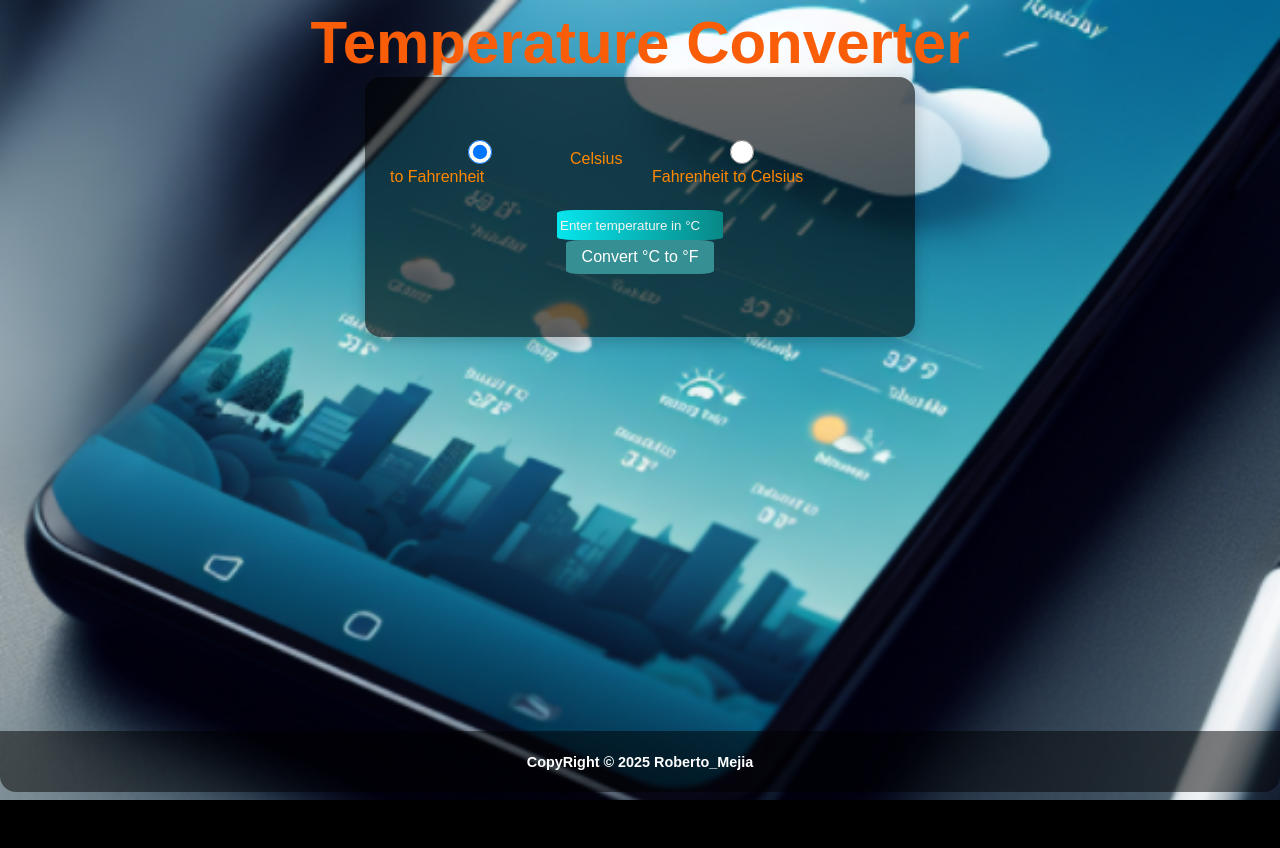
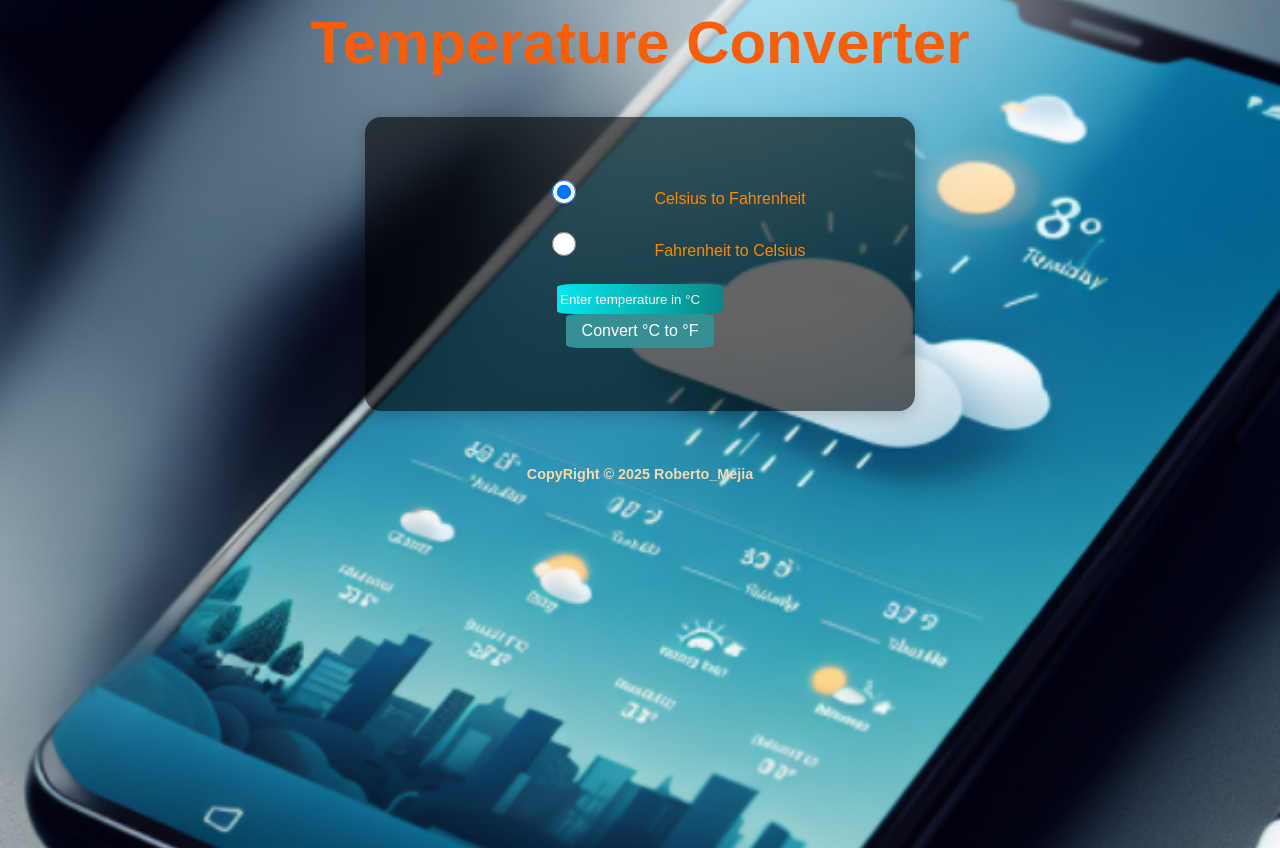
Before and after one commit to R7Mejia/Temperature-Converter, a React (Vite) app: page / in a window 1280 px wide. Before the commit the page ends 800 px from the top, so only its background shows below. Built offline with nearby package versions, Linux system fonts and the light colour scheme.

Commit message:
Update index.css

```diff
--- a/src/index.css
+++ b/src/index.css
@@ -7,6 +7,12 @@ body {
   background-position: center;
   font-family: "Montserrat", sans-serif;
   color: rgb(255, 136, 0);
+  /* Ensure body takes at least full viewport height */
+  min-height: 100vh;
+  /* Add padding-bottom to ensure space for content before copyright */
+  padding-bottom: 2rem; /* Adjust as needed */
+  display: flex; /* Use flexbox to organize content vertically */
+  flex-direction: column;
 }
 h1 {
   font-size: 60px;
@@ -29,21 +35,29 @@ h1 {
   display: flex;
   flex-direction: column;
   align-items: center;
+  /* Allow container to grow if content is less than viewport height */
+  flex-grow: 1;
+  margin-top: 5vh; /* Add some space from the top */
 }
+
+/* Old .copyright removed, now there's only one */
+/* This is the new placement for the copyright */
 .copyright {
   width: 100%;
-  position: fixed;
-  left: 0;
-  bottom: 0;
   text-align: center;
   font-size: 0.9rem;
   color: #f4d9ad;
   font-weight: bold;
-  border-radius: 0 0 16px 16px;
+  /* Removed fixed positioning */
+  /* margin-top: auto; */ /* Pushes it to the bottom of the flex container */
   padding: 0.5rem 0;
-  background: none;
-  margin: 0;
+  background: none; /* Keep background none as per original request to only move letters */
+  margin-top: 2rem; /* Add some space above the copyright */
+  /* If you want the black background behind the copyright text to be uniform: */
+  /* background: rgba(0, 0, 0, 0.5); /* Example if you want a semi-transparent black background */
+  /* border-radius: 0 0 16px 16px; /* Example if you want rounded corners */
 }
+
 /* Responsive styles */
 @media (max-width: 600px) {
   .container {
@@ -63,6 +77,10 @@ h1 {
     height: auto;
     padding: 10px 0;
   }
+  /* Reduce font size for conversion selector labels on small screens */
+  .conversion-selector label {
+    font-size: 0.9rem; /* Adjust as needed */
+  }
 }
 
 .conversion-selector {
@@ -70,8 +88,11 @@ h1 {
   gap: 1.5rem;
   justify-content: center;
   margin-bottom: 1.5rem;
+  /* Allow items to wrap to the next line */
+  flex-wrap: wrap;
 }
 
+/* Remove this if it's redundant with .copyright above */
 .footer {
   text-align: center;
   font-size: 1rem;
@@ -82,17 +103,6 @@ h1 {
   border-radius: 0 0 16px 16px;
 }
 
-.copyright {
-  text-align: center;
-  font-size: 0.9rem;
-  color: #fff;
-  margin-top: 0.5rem;
-  margin-bottom: 0.5rem;
-  font-weight: bold;
-  background: rgba(0, 0, 0, 0.5);
-  border-radius: 0 0 16px 16px;
-  padding: 0.5rem 0;
-}
 button {
   background: #368f92;
   border: none;
```
